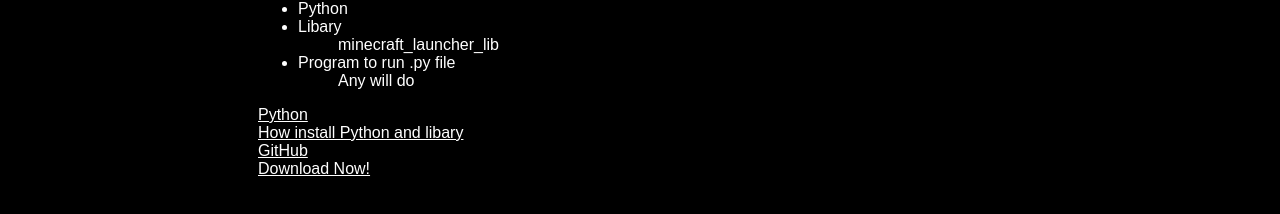
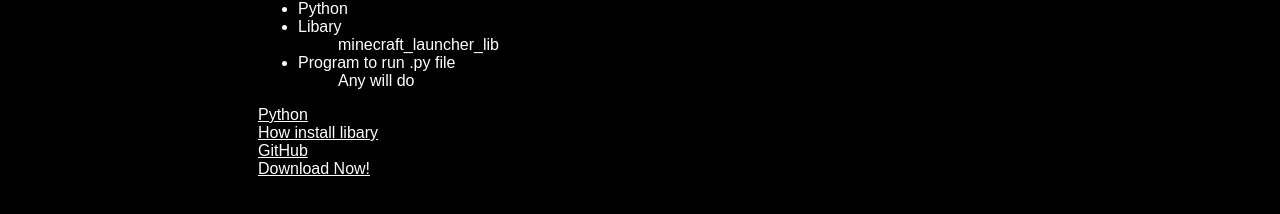
Before and after one commit to legacymine/legacy, a plain HTML site: page index.html in a window 1280 px wide. Shown: the part 572-786 px from the top of the page. Drawn offline with Linux system fonts and the light colour scheme.

Commit message:
index.html and other

```diff
--- a/index.html
+++ b/index.html
@@ -82,7 +82,7 @@
 		</ul>
 	</div>
 	<a href="https://www.python.org/downloads/" title="Python" class="padding">Python</a><br>
-	<a href="https://docs.python.org/3/installing/index.html" title="How install Python and libary" class="padding">How install Python and libary</a><br>
+	<a href="https://docs.python.org/3/installing/index.html" title="How install libary" class="padding">How install libary</a><br>
 	<a href="https://github.com/legacymine/legacy" title="Source" class="padding">GitHub</a><br>
 	<a href="https://drive.google.com/file/d/1udf655MvoaBlA2ne8_LCUUIHwFYwnAzj/view?usp=drive_link" title="Download Now!" class="padding">Download Now!</a><br>
 	<br><br><br><br><br><br><br><br>
```
